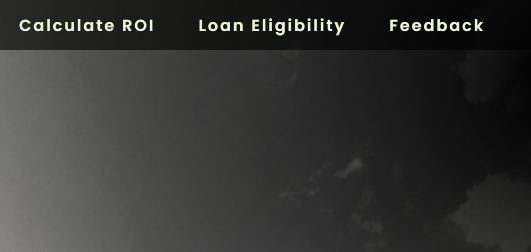
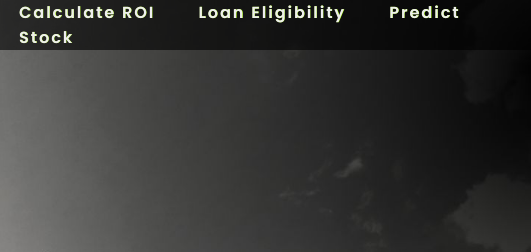
Before and after one commit to mamatha-109/BBot, a plain HTML site: page index.html in a window 1280 px wide. Shown: the top 252 px of the page, 749-1280 px from the left. Drawn offline with Linux system fonts and the light colour scheme.

Commit message:
Update index.html

```diff
--- a/index.html
+++ b/index.html
@@ -17,7 +17,7 @@
         <nav>
             <a href="https://investmentcalc-fhas4kdjzm2eqxbxisj9ok.streamlit.app/">Calculate ROI</a>
 			<a href="https://bbot24loancheck.streamlit.app">Loan Eligibility</a>
-			<a href="http://lnkiy.in/userfeedback">Feedback</a>
+			<a href="https://stockbot-24.streamlit.app/Stock_Prediction">Predict Stock</a>
         </nav>
     </header>
 	<div>
```
